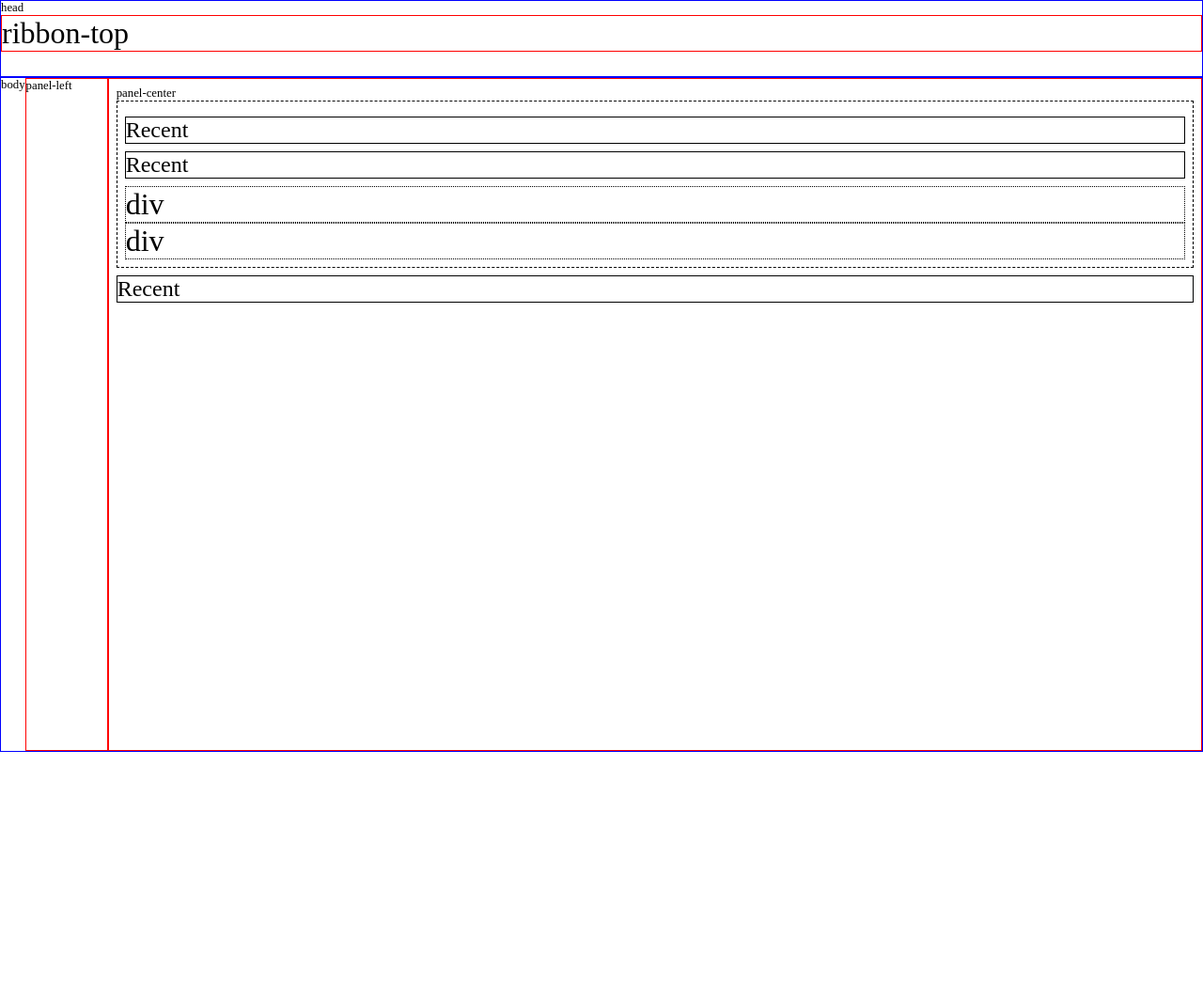
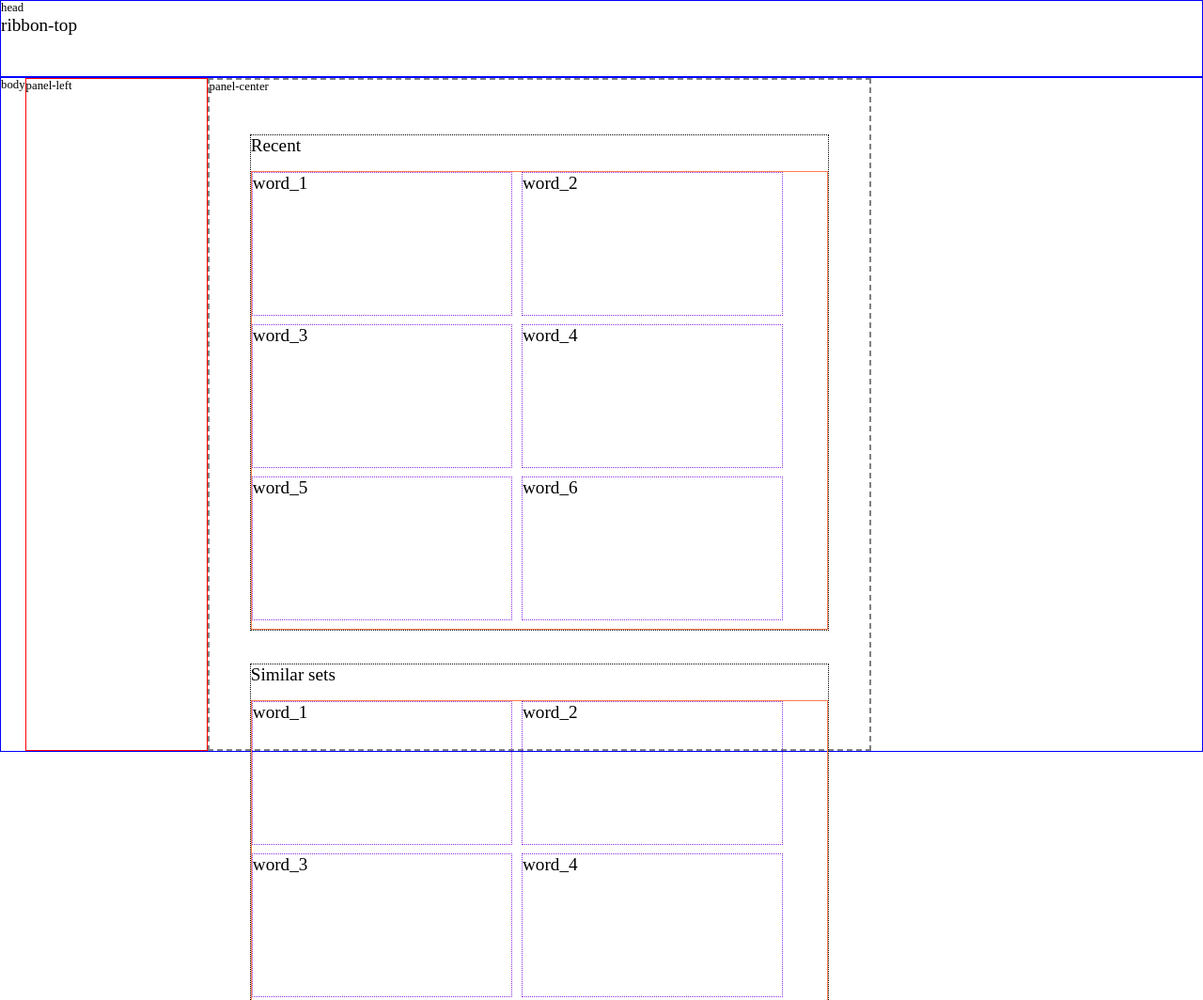
Before and after one commit to nebobyeoli/quizlet-clone, a website: page layout.html in a window 1280 px wide. Shown: the top 1064 px of the page at 94% size. Before the commit the page ends 800 px from the top, so only its background shows below. Drawn offline with Linux system fonts and the light colour scheme.

Commit message:
Added div.cardbox and div.cardset classes

```diff
--- a/layout.html
+++ b/layout.html
@@ -1,3 +1,5 @@
+<!-- Structure is slightly different from main page -->
+
 <!DOCTYPE html>
 <html>
 <head>
@@ -14,13 +16,9 @@
             --hhead: 5rem;
 
             font-family: '서울남산체';
+            font-weight: 300;
             font-size: 1.2rem;
             margin: 0;
-        }
-        div {
-            border: solid 1px;
-            /* padding: .2rem;
-            margin: .2rem; */
         }
 
         .head {
@@ -32,10 +30,11 @@
         }
 
         div {
-            font-size: 2rem;
+            font-size: 1.2rem;
         }
 
-        .head, .body, .panel-left, .panel-center {
+        .head, .body, .panel-left, .faux-center {
+            border: solid 1px;
             font-size: .8rem;
         }
 
@@ -43,18 +42,7 @@
             height: calc(var(--height) - var(--hhead) - 4px);
         }
         .panel-left {
-            width: 6rem;
-        }
-        .panel-center {
-            display: block;
-            width: 100%;
-            padding: 0.5rem;
-        }
-
-        .one, .two {
-            height: 4rem;
-            border: 2px dotted;
-            padding: 0.5rem;
+            width: 12rem;
         }
 
         .head, .body {
@@ -64,10 +52,45 @@
             border-color: red;
         }
 
-        p {
-            font-size: 1.5rem;
-            margin: 0.5rem 0;
-            border: 1px solid;
+        div.faux-center {
+            border: 2px dashed gray;
+            display: block;
+            width: 55%;
+        }
+
+        div.panel-center {
+            display: block;
+            padding: 2.6rem;
+            /* padding: 2.6rem 0 0 max(2.6rem, 15%); */
+            margin: .1rem;
+            /* width: 55%; */
+        }
+
+        div.panel-center div.panel-item {
+            display: block;
+            border: 1px dotted;
+            margin-bottom: 2.2rem;
+            /* width: 60vw; */
+        }
+
+        div.panel-center div.cardbox {
+            display: flex;
+            flex-flow: row wrap;
+            /* width: 80%; */
+            /* align-content: space-between; */
+            /* justify-content: space-between; */
+
+            border: 1px solid coral;
+            margin-top: 1rem;
+        }
+
+        div.panel-center div.cardset {
+            width: min(18rem, 45%);
+            /* width: 28vw; */
+            height: 9.4rem;
+            margin: 0 .6rem .6rem 0;
+
+            border: 1px dotted blueviolet;
         }
     </style>
 </head>
@@ -80,16 +103,37 @@
         body
         <div class='panel-left'>panel-left</div>
 
-        <div class='panel-center'>
-            panel-center
-            <div style='border: 1px dashed; padding: 0.5rem;'>
-                <p>Recent</p>
-                <p>Recent</p>
-                <div style='border: 1px dotted;'>div</div>
-                <div style='border: 1px dotted;'>div</div>
+        <!-- <div> -->
+            <div class='faux-center'>
+                panel-center
+                <div class='panel-center'>
+                    <div class='panel-list'>
+                        <div class='panel-item'>
+                            Recent
+                            <div class='cardbox'>
+                                <div class='cardset'>word_1</div>
+                                <div class='cardset'>word_2</div>
+                                <div class='cardset'>word_3</div>
+                                <div class='cardset'>word_4</div>
+                                <div class='cardset'>word_5</div>
+                                <div class='cardset'>word_6</div>
+                            </div>
+                        </div>
+                        <div class='panel-item'>
+                            Similar sets
+                            <div class='cardbox'>
+                                <div class='cardset'>word_1</div>
+                                <div class='cardset'>word_2</div>
+                                <div class='cardset'>word_3</div>
+                                <div class='cardset'>word_4</div>
+                                <div class='cardset'>word_5</div>
+                                <div class='cardset'>word_6</div>
+                            </div>
+                        </div>
+                    </div>
+                </div>
             </div>
-            <p>Recent</p>
-        </div>
+        <!-- </div> -->
     </div>
 </body>
 </html>
--- a/src/css/global.css
+++ b/src/css/global.css
@@ -9,7 +9,6 @@ body {
     background-color: ghostwhite;
 
     font-family: 'SeoulNamsan';
-    font-weight: 200;
 
     --ribbon-height: 5rem;
 }
@@ -83,6 +82,8 @@ div.ribbon-top span.pipe {
 }
 
 div.panel-left {
+    font-weight: 200;
+
     min-width: 17rem;
     font-size: .95rem;
     background-color: white;
@@ -129,6 +130,35 @@ div.panel-left div.panel-attr:hover {
 
 div.panel-center {
     display: block;
-    padding: 2rem;
-    width: 100%;
+    padding: 2.6rem;
+    /* padding: 2.6rem 0 0 max(2.6rem, 15%); */
+    width: 55%;
+    border: 1px solid black;
 }
+
+div.panel-center div.panel-item {
+    display: block;
+    font-weight: bold;
+    margin-bottom: 2.2rem;
+    /* width: 60vw; */
+}
+
+div.panel-center div.cardbox {
+    display: flex;
+    flex-flow: row wrap;
+    /* width: 80%; */
+    /* align-content: space-between; */
+    /* justify-content: space-between; */
+
+    border: 1px solid coral;
+    margin-top: 1rem;
+}
+
+div.panel-center div.cardset {
+    width: min(18rem, 45%);
+    /* width: 28vw; */
+    height: 9.4rem;
+    margin: 0 .6rem .6rem 0;
+
+    border: 1px dotted blueviolet;
+}
```
Also changed, not shown: index.html (+24 -3 lines).
